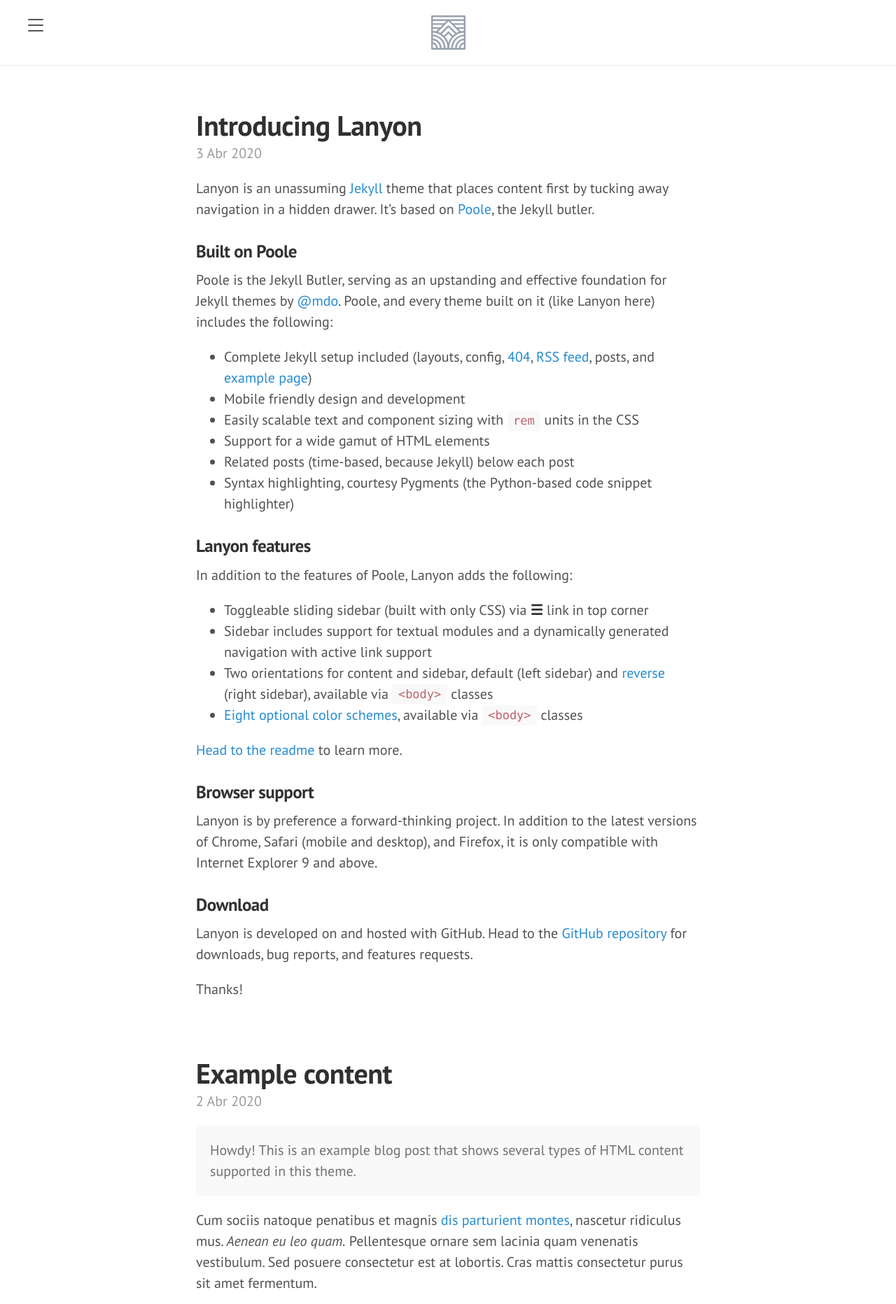
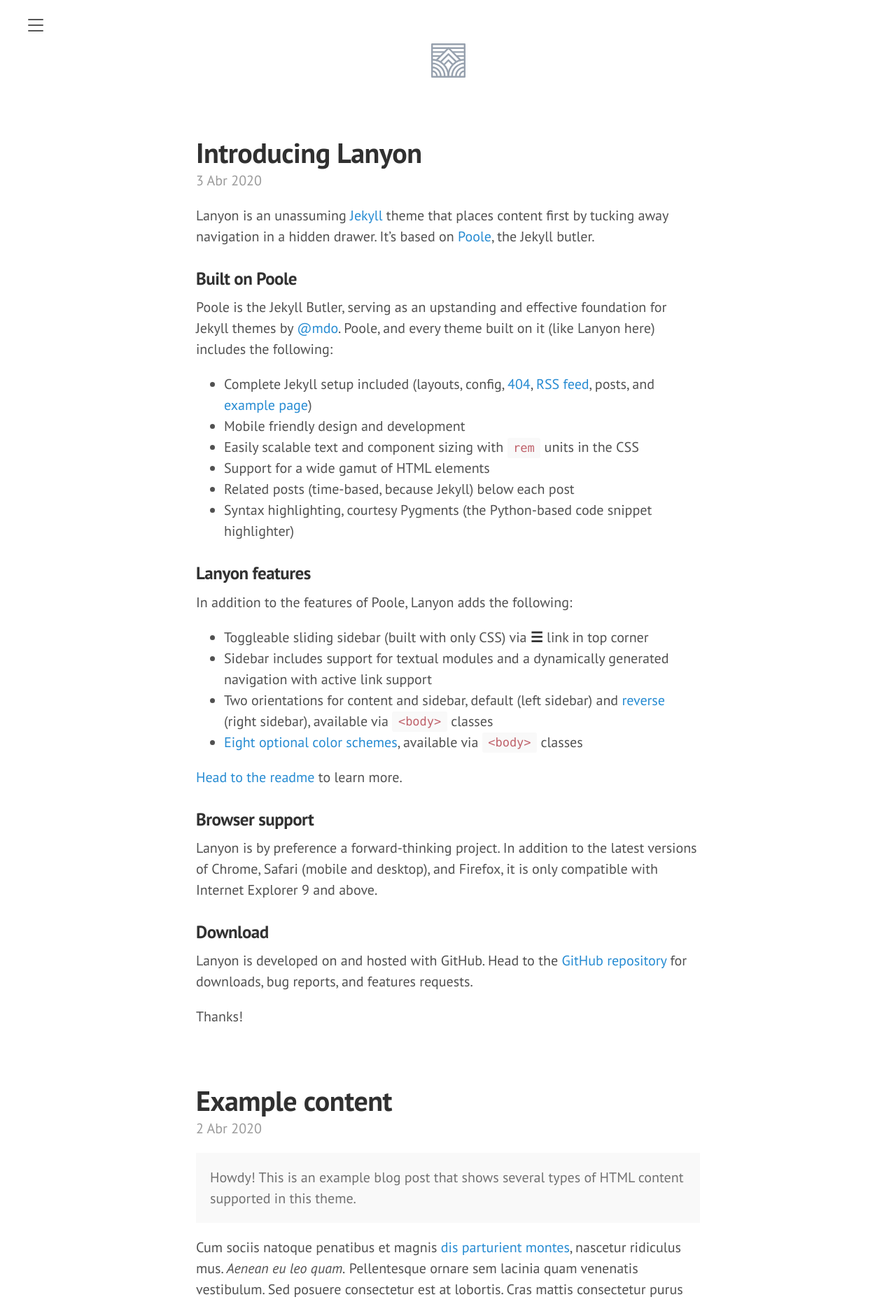
Before and after one commit to darriagada/darriagada.github.io, a Jekyll site: the page built from index.html, in a window 1280 px wide. Shown: the top 1864 px of the page at 70% size. Built offline with Jekyll 4.4.1, drawn with Linux system fonts in a browser that asks for light colours; the list of posts is cut into pages by our own code; comment, search, counter and statistics services are not loaded.

Commit message:
Update lanyon.css

```diff
--- a/public/css/lanyon.css
+++ b/public/css/lanyon.css
@@ -106,10 +106,10 @@
  */
 
 .masthead {
-  padding-top:    1rem;
+  padding-top:    3rem;
   padding-bottom: 1rem;
   margin-bottom: 3rem;
-  border-bottom: 1px solid #eee;
+  /*border-bottom: 1px solid #eee;*/
 }
 .masthead-title {
   margin-top: 0;
```
